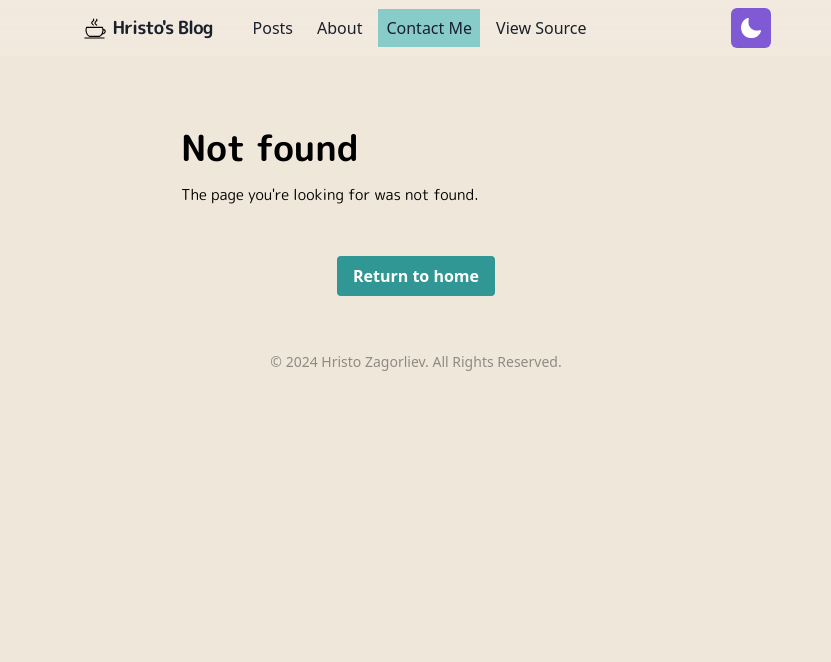
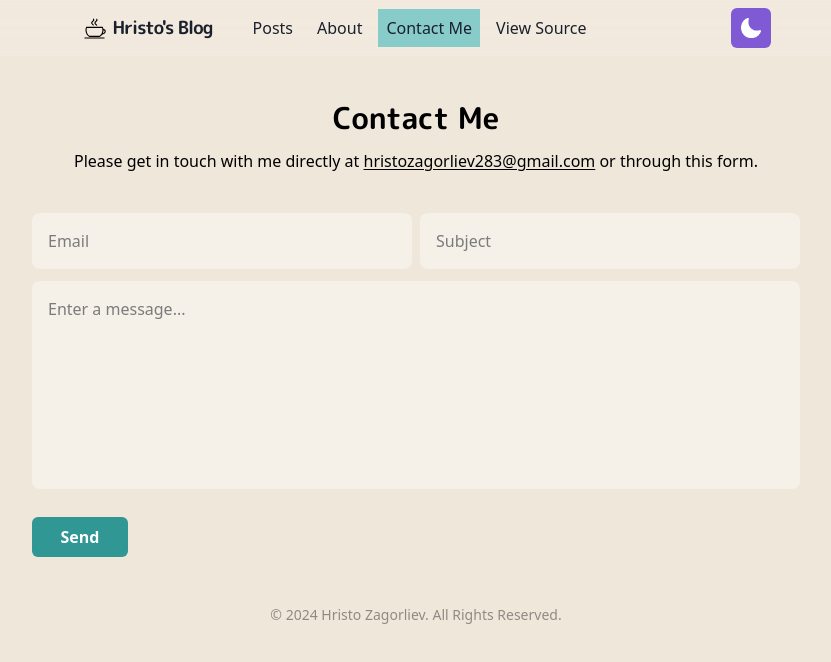
Before and after one commit to creed28/Personal-Blog, a Next.js app: page /contact in a window 1280 px wide. Before the commit this address had no page. Shown: the top 662 px of the page, without its empty margins (224-1055 px from the left). Built offline with nearby package versions, Linux system fonts and the light colour scheme.

Commit message:
Create Contact page

```diff
--- /dev/null
+++ b/app/contact/page.jsx
@@ -0,0 +1,74 @@
+import AnimatedSection from "../../components/AnimatedSection";
+import AnimatedPage from "../../components/AnimatedPage";
+import Link from "next/link";
+
+export const metadata = {
+  title: 'Contact'
+}
+
+const Contact = () => {
+  return (
+    <AnimatedPage>
+      <h2 className="text-[1.875rem] font-bold font-Rounded1c text-center dark:text-[#EEEEEE]">
+        Contact Me
+      </h2>
+      <p className="mt-2 text-center dark:text-[#EEEEEE]">
+        Please get in touch with me directly at&nbsp;
+        <Link
+          href="mailto:hristozagorliev283@gmail.com" target="_blank"
+          className="underline underline-offset-2">
+            hristozagorliev283@gmail.com
+        </Link>
+        &nbsp;or through this form.
+      </p>
+      <AnimatedSection delay={0.1}>
+          <form
+            action="https://formsubmit.co/hristozagorliev283@gmail.com"
+            method="POST"
+            className="mt-10 flex flex-col">
+              <div className="w-full flex justify-between gap-2">
+                <input
+                  type="email"
+                  name="email"
+                  placeholder="Email"
+                  className="h-14 rounded-lg bg-[#F5F0E8] outline-[#525252] w-[50%] p-4
+                    dark:bg-[#313134] dark:text-[#E6E6E6] dark:outline-[#EEEEEE]
+                    placeholder-[#7b7b7b]"
+                  required
+                />
+                <input
+                  type="text"
+                  name="_subject"
+                  placeholder='Subject'
+                  className="h-14 rounded-lg bg-[#F5F0E8] outline-[#525252] w-[50%] p-4
+                    dark:bg-[#313134] dark:text-[#E6E6E6] dark:outline-[#EEEEEE]
+                    placeholder-[#7b7b7b]"
+                  required
+                />
+              </div>
+              <textarea
+                name="message"
+                placeholder="Enter a message..."
+                className="h-52 my-3 rounded-lg bg-[#F5F0E8] outline-[#525252] p-4
+                  resize-none dark:bg-[#313134] dark:text-[#E6E6E6] dark:outline-[#EEEEEE]
+                  placeholder-[#7b7b7b]"
+                required
+              />
+              <button
+                type="submit"
+                className="flex bg-[#319795] hover:bg-[#2C7A7B]
+                  p-2 font-semibold rounded-md justify-center
+                  my-4 text-center text-white dark:bg-[#81e6d9]
+                  dark:hover:bg-[#4FD1C5] dark:text-[#244148] outline-none
+                  w-[6rem]">
+                    Send
+              </button>
+              <input type="hidden" name="_next" value='http://localhost:3000/contact' />
+              <input type="hidden" name="_captcha" value="false" />
+          </form>
+      </AnimatedSection>
+    </AnimatedPage>
+  )
+}
+
+export default Contact
--- a/app/layout.jsx
+++ b/app/layout.jsx
@@ -15,7 +15,7 @@ const RootLayout = ({ children }) => {
   return (
     <html lang="en" suppressHydrationWarning>
       <head>
-        <link rel="icon" href="/favicon.webp" sizes="any" />
+        <link rel="icon" href="/assets/favicon.webp" sizes="any" />
       </head>
       <body className='bg-[#F0E7DB] dark:bg-[#202023]'>
         <Providers>
--- a/components/LinkList.js
+++ b/components/LinkList.js
@@ -2,8 +2,8 @@ import {
     IoLogoFacebook,
     IoLogoGithub,
     IoLogoInstagram,
-    IoMdMail
 } from "react-icons/io";
+import { FaDiscord } from 'react-icons/fa';
 
 export const navLinks = [
     {href: '/posts', content: 'Posts'},
@@ -15,8 +15,8 @@ export const navLinks = [
 export const socialLinks = [
     { href: 'https://github.com/creed28', title: 'GitHub',
         icon: <IoLogoGithub size={20} />, text: '@creed28' },
-    { href: 'mailto:hristozagorliev283@gmail.com', title: 'Gmail',
-        icon: <IoMdMail size={20} />, text: '@hristozagorliev283' },
+    { href: 'https://discordapp.com/users/200159728540581895', title: 'Discord',
+        icon: <FaDiscord size={20} />, text: 'creed' },
     { href: 'https://www.facebook.com/hristo.zagorliev/', title: 'Facebook',
         icon: <IoLogoFacebook size={20} />, text: '@hristozagorliev' },
     { href: 'https://www.instagram.com/hristo_z28/', title: 'Instagram',
```
Also changed, not shown: public/assets/favicon.webp (renamed from app/favicon.webp).
